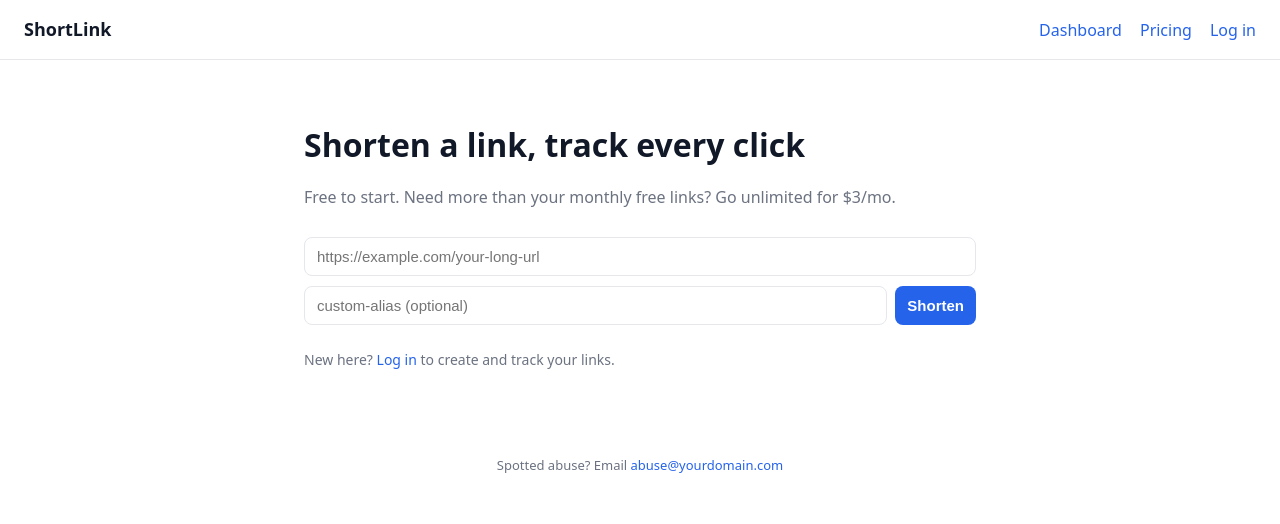
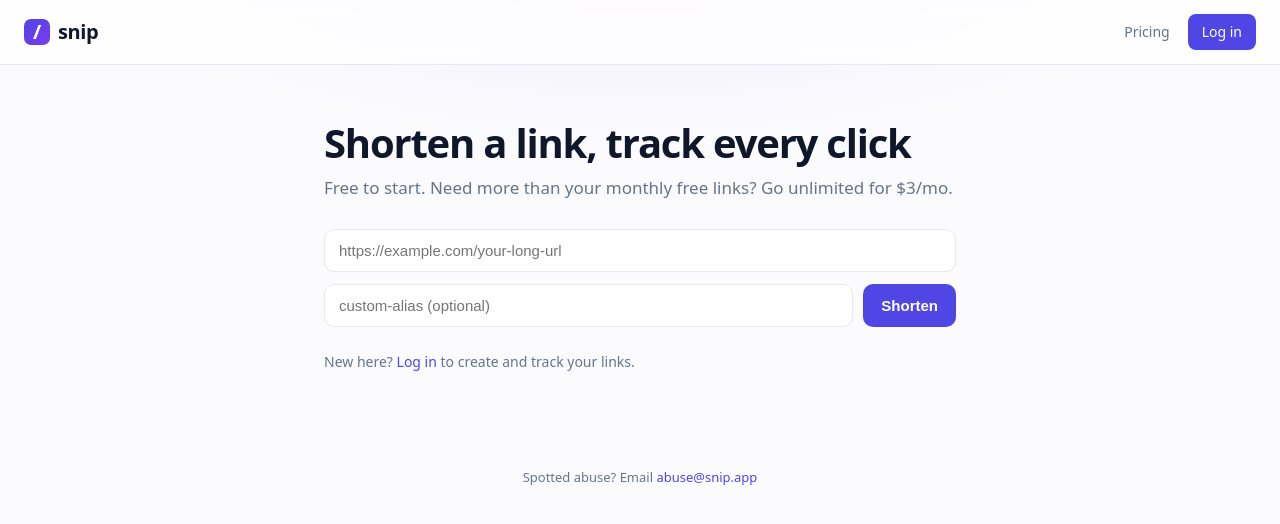
Before and after one commit to srimoyeesen/snip, a Next.js app: page / in a window 1280 px wide. Shown: the top 524 px of the page. Built offline with nearby package versions, Linux system fonts and the light colour scheme; no server answers.

Commit message:
Rebrand to Snip, auth-aware nav + logout, UI revamp

```diff
--- a/app/globals.css
+++ b/app/globals.css
@@ -1,45 +1,126 @@
 :root {
-  --fg: #111827;
-  --muted: #6b7280;
-  --accent: #2563eb;
-  --border: #e5e7eb;
-  --bg-soft: #f9fafb;
+  --bg: #fbfbfe;
+  --fg: #0f172a;
+  --muted: #64748b;
+  --brand: #4f46e5;        /* indigo-600 */
+  --brand-2: #7c3aed;      /* violet-600 */
+  --brand-dark: #4338ca;
+  --border: #e8e8f0;
+  --card: #ffffff;
+  --bg-soft: #f5f5fb;
+  --ring: rgba(79, 70, 229, 0.22);
+  --shadow: 0 1px 2px rgba(15, 23, 42, 0.04), 0 8px 24px rgba(15, 23, 42, 0.06);
 }
+
 * { box-sizing: border-box; }
+
 body {
   margin: 0;
-  font-family: ui-sans-serif, system-ui, -apple-system, "Segoe UI", Roboto, sans-serif;
+  font-family: ui-sans-serif, system-ui, -apple-system, "Segoe UI", Roboto, Inter, sans-serif;
   color: var(--fg);
-  line-height: 1.5;
+  line-height: 1.55;
+  background:
+    radial-gradient(900px 380px at 50% -120px, rgba(124, 58, 237, 0.10), transparent 70%),
+    var(--bg);
+  min-height: 100vh;
 }
-a { color: var(--accent); text-decoration: none; }
+
+a { color: var(--brand); text-decoration: none; }
 a:hover { text-decoration: underline; }
+
+/* ---------- Nav ---------- */
 .nav {
   display: flex; justify-content: space-between; align-items: center;
-  padding: 16px 24px; border-bottom: 1px solid var(--border);
+  padding: 14px 24px;
+  border-bottom: 1px solid var(--border);
+  background: rgba(255, 255, 255, 0.75);
+  backdrop-filter: saturate(180%) blur(10px);
+  position: sticky; top: 0; z-index: 20;
 }
-.nav .brand { font-weight: 700; font-size: 18px; color: var(--fg); }
-.nav nav a { margin-left: 18px; }
-.container { max-width: 720px; margin: 0 auto; padding: 40px 24px; }
-.footer { text-align: center; color: var(--muted); font-size: 13px; padding: 32px; }
-h1 { font-size: 32px; margin-bottom: 8px; }
-.subtitle { color: var(--muted); margin-bottom: 28px; }
-input, button {
-  font-size: 15px; padding: 10px 12px; border-radius: 8px;
+.brand {
+  display: inline-flex; align-items: center; gap: 2px;
+  font-weight: 800; font-size: 20px; letter-spacing: -0.02em;
+  color: var(--fg) !important; text-decoration: none !important;
+}
+.brand-mark {
+  color: #fff; background: linear-gradient(135deg, var(--brand), var(--brand-2));
+  border-radius: 7px; width: 26px; height: 26px;
+  display: inline-flex; align-items: center; justify-content: center;
+  font-weight: 800; margin-right: 6px;
+}
+.nav-links { display: flex; align-items: center; gap: 18px; }
+.nav-links a { color: var(--muted); font-size: 14px; font-weight: 500; }
+.nav-links a:hover { color: var(--fg); text-decoration: none; }
+.nav-user {
+  font-size: 13px; color: var(--muted);
+  max-width: 180px; overflow: hidden; text-overflow: ellipsis; white-space: nowrap;
+  padding-left: 4px; border-left: 1px solid var(--border);
+}
+.nav-cta {
+  background: var(--brand); color: #fff !important; padding: 7px 14px;
+  border-radius: 8px; font-weight: 600;
+}
+.nav-cta:hover { background: var(--brand-dark); text-decoration: none !important; }
+.signout-form { margin: 0; }
+.linkbtn {
+  background: none; border: none; color: var(--muted);
+  font-size: 14px; font-weight: 500; cursor: pointer; padding: 0;
+}
+.linkbtn:hover { color: var(--fg); }
+
+/* ---------- Layout ---------- */
+.container { max-width: 680px; margin: 0 auto; padding: 56px 24px 40px; }
+.footer { text-align: center; color: var(--muted); font-size: 13px; padding: 40px 24px; }
+
+/* ---------- Typography ---------- */
+h1 {
+  font-size: 40px; line-height: 1.1; letter-spacing: -0.03em;
+  margin: 0 0 10px; font-weight: 800;
+}
+h3 { font-size: 17px; margin: 0 0 6px; letter-spacing: -0.01em; }
+.subtitle { color: var(--muted); font-size: 17px; margin: 0 0 28px; }
+
+/* ---------- Forms ---------- */
+input, button { font-size: 15px; border-radius: 10px; }
+input {
+  width: 100%; padding: 12px 14px; border: 1px solid var(--border);
+  background: #fff; transition: border-color .15s, box-shadow .15s;
+}
+input:focus { outline: none; border-color: var(--brand); box-shadow: 0 0 0 4px var(--ring); }
+button {
+  padding: 12px 18px; border: none; cursor: pointer; font-weight: 600;
+  background: var(--brand); color: #fff;
+  transition: background .15s, transform .05s;
+}
+button:hover { background: var(--brand-dark); }
+button:active { transform: translateY(1px); }
+button:disabled { opacity: 0.55; cursor: default; }
+.row { display: flex; gap: 10px; margin-bottom: 12px; }
+
+/* ---------- Cards / boxes ---------- */
+.card {
+  border: 1px solid var(--border); border-radius: 16px; padding: 22px;
+  margin-bottom: 14px; background: var(--card); box-shadow: var(--shadow);
+}
+.result {
+  background: linear-gradient(180deg, #f7f7fe, #f2f1fc);
   border: 1px solid var(--border);
+  padding: 16px 18px; border-radius: 14px; margin-top: 18px; font-weight: 500;
 }
-input { width: 100%; }
-button {
-  background: var(--accent); color: #fff; border: none; cursor: pointer; font-weight: 600;
+.error { color: #be123c; margin-top: 12px; font-size: 14px; }
+.muted { color: var(--muted); font-size: 14px; }
+.pill {
+  font-size: 12px; font-weight: 600; padding: 3px 10px; border-radius: 999px;
+  background: #ede9fe; color: var(--brand-dark); text-transform: capitalize;
 }
-button:disabled { opacity: 0.6; cursor: default; }
-.row { display: flex; gap: 8px; margin-bottom: 10px; }
-.card {
-  border: 1px solid var(--border); border-radius: 12px; padding: 16px; margin-bottom: 12px;
+
+/* ---------- Table ---------- */
+table {
+  width: 100%; border-collapse: separate; border-spacing: 0;
+  background: var(--card); border: 1px solid var(--border);
+  border-radius: 14px; overflow: hidden; box-shadow: var(--shadow);
 }
-.result { background: var(--bg-soft); padding: 14px; border-radius: 10px; margin-top: 16px; }
-.error { color: #b91c1c; margin-top: 12px; }
-.muted { color: var(--muted); font-size: 14px; }
-.pill { font-size: 12px; padding: 2px 8px; border-radius: 999px; background: var(--bg-soft); }
-table { width: 100%; border-collapse: collapse; }
-th, td { text-align: left; padding: 8px; border-bottom: 1px solid var(--border); font-size: 14px; }
+th, td { text-align: left; padding: 12px 16px; font-size: 14px; border-bottom: 1px solid var(--border); }
+th { background: var(--bg-soft); color: var(--muted); font-weight: 600; font-size: 12px; text-transform: uppercase; letter-spacing: .03em; }
+tr:last-child td { border-bottom: none; }
+tbody tr:hover { background: #faf9ff; }
--- a/app/layout.jsx
+++ b/app/layout.jsx
@@ -1,25 +1,44 @@
 import "./globals.css";
+import { getServerClient } from "@/lib/supabase-server";
 
 export const metadata = {
-  title: "ShortLink — free link shortener with analytics",
+  title: "Snip — link shortener with analytics",
   description: "Shorten links, track clicks. Free tier + a simple $3 plan.",
 };
 
-export default function RootLayout({ children }) {
+export default async function RootLayout({ children }) {
+  // Auth-aware nav: show the signed-in user + Log out, or a Log in button.
+  const supabase = getServerClient();
+  const { data: { user } } = await supabase.auth.getUser();
+
   return (
     <html lang="en">
       <body>
         <header className="nav">
-          <a href="/" className="brand">ShortLink</a>
-          <nav>
-            <a href="/dashboard">Dashboard</a>
-            <a href="/pricing">Pricing</a>
-            <a href="/login">Log in</a>
+          <a href="/" className="brand">
+            <span className="brand-mark">/</span>snip
+          </a>
+          <nav className="nav-links">
+            {user ? (
+              <>
+                <a href="/dashboard">Dashboard</a>
+                <a href="/pricing">Pricing</a>
+                <span className="nav-user" title={user.email}>{user.email}</span>
+                <form action="/auth/signout" method="post" className="signout-form">
+                  <button type="submit" className="linkbtn">Log out</button>
+                </form>
+              </>
+            ) : (
+              <>
+                <a href="/pricing">Pricing</a>
+                <a href="/login" className="nav-cta">Log in</a>
+              </>
+            )}
           </nav>
         </header>
         <main className="container">{children}</main>
         <footer className="footer">
-          Spotted abuse? Email <a href="mailto:abuse@yourdomain.com">abuse@yourdomain.com</a>
+          Spotted abuse? Email <a href="mailto:abuse@snip.app">abuse@snip.app</a>
         </footer>
       </body>
     </html>
```
Also changed, not shown: app/auth/signout/route.js (added, +12 -0 lines), 1 other file (tests, documents, lock files or other folders).
